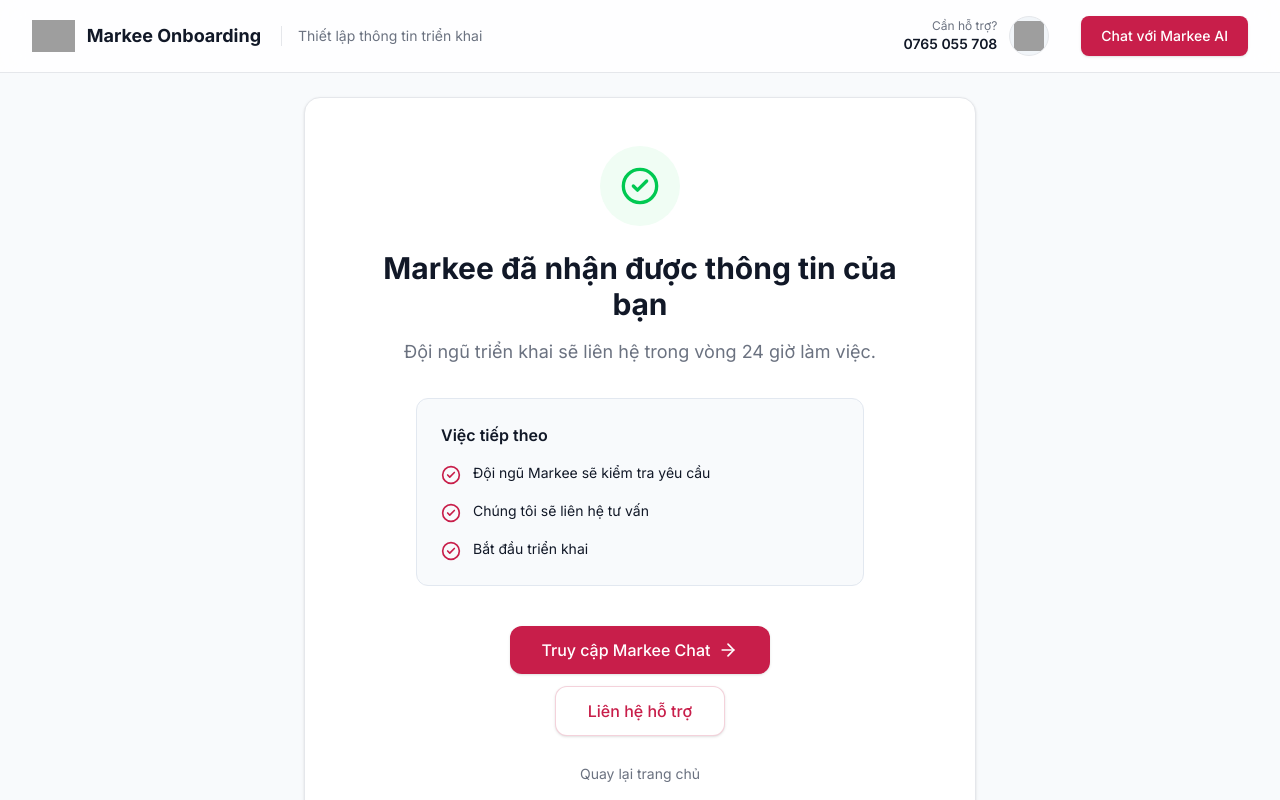
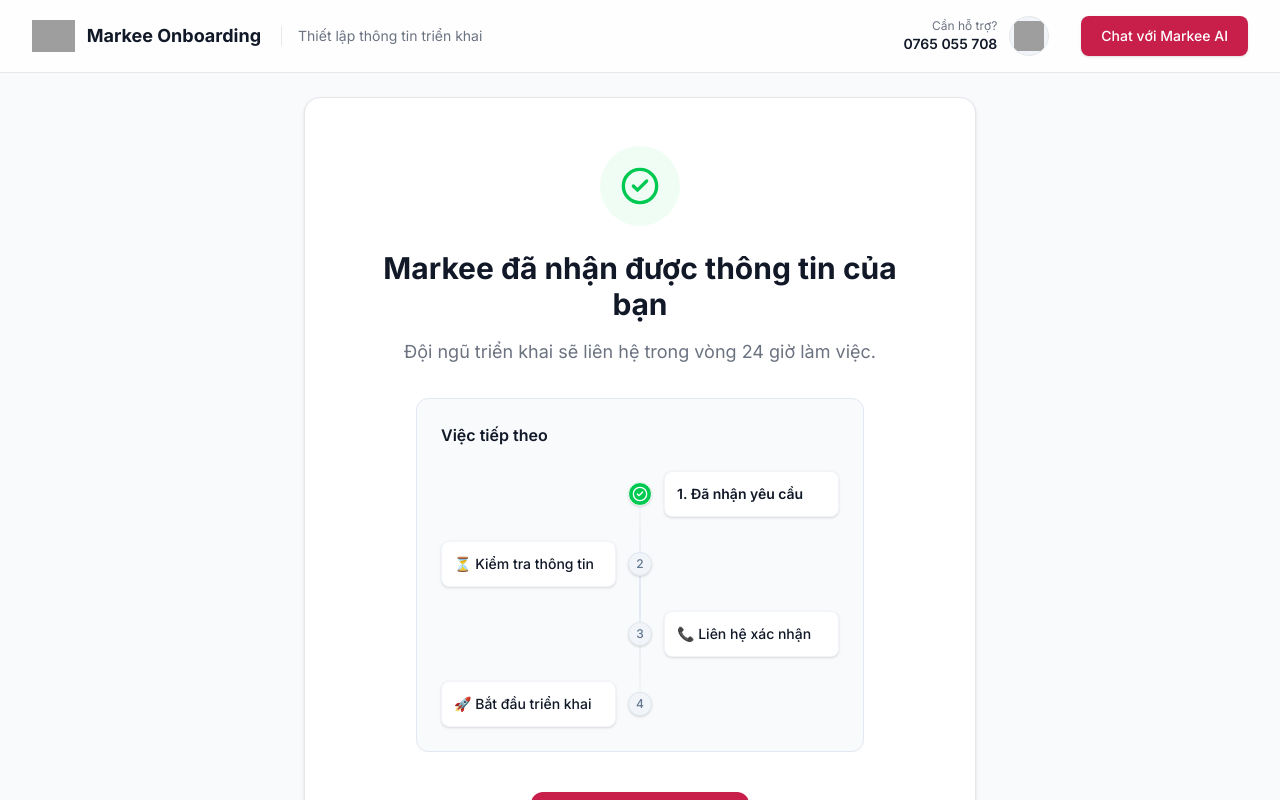
Before and after one commit to pinkyni-boo/markeeonboarding, a Next.js app: page /onboarding/success in a window 1280 px wide. Shown: the top 800 px of the page. Built offline with nearby package versions, Linux system fonts and the light colour scheme; grey boxes are pictures that could not be loaded.

Commit message:
UI Polish: Success page timeline, max-width adjustment for form layout

```diff
--- a/app/onboarding/success/page.tsx
+++ b/app/onboarding/success/page.tsx
@@ -35,31 +35,51 @@
       )}
 
       <div className="text-left bg-slate-50 border border-slate-200 rounded-xl p-6 mb-10 w-full max-w-md mx-auto">
-        <h3 className="font-semibold text-foreground mb-4">Việc tiếp theo</h3>
-        <ul className="space-y-4">
-          <li className="flex items-start gap-3">
-            <CheckCircle2 className="w-5 h-5 text-primary shrink-0 mt-0.5" />
-            <span className="text-sm text-foreground">Đội ngũ Markee sẽ kiểm tra yêu cầu</span>
-          </li>
-          <li className="flex items-start gap-3">
-            <CheckCircle2 className="w-5 h-5 text-primary shrink-0 mt-0.5" />
-            <span className="text-sm text-foreground">Chúng tôi sẽ liên hệ tư vấn</span>
-          </li>
-          <li className="flex items-start gap-3">
-            <CheckCircle2 className="w-5 h-5 text-primary shrink-0 mt-0.5" />
-            <span className="text-sm text-foreground">Bắt đầu triển khai</span>
-          </li>
-        </ul>
+        <h3 className="font-semibold text-foreground mb-6">Việc tiếp theo</h3>
+        <div className="space-y-6 relative before:absolute before:inset-0 before:ml-2.5 before:-translate-x-px md:before:mx-auto md:before:translate-x-0 before:h-full before:w-0.5 before:bg-gradient-to-b before:from-transparent before:via-slate-200 before:to-transparent">
+          <div className="relative flex items-center justify-between md:justify-normal md:odd:flex-row-reverse group is-active">
+            <div className="flex items-center justify-center w-6 h-6 rounded-full border border-white bg-green-500 text-slate-50 shadow shrink-0 md:order-1 md:group-odd:-translate-x-1/2 md:group-even:translate-x-1/2 z-10">
+              <CheckCircle2 className="w-4 h-4 text-white" />
+            </div>
+            <div className="w-[calc(100%-2.5rem)] md:w-[calc(50%-1.5rem)] ml-3 md:ml-0 p-3 rounded-lg bg-white shadow-sm border border-slate-100 flex items-center gap-2">
+              <span className="text-sm font-semibold text-foreground">1. Đã nhận yêu cầu</span>
+            </div>
+          </div>
+          <div className="relative flex items-center justify-between md:justify-normal md:odd:flex-row-reverse group is-active">
+            <div className="flex items-center justify-center w-6 h-6 rounded-full border border-slate-200 bg-slate-100 text-slate-500 shadow-sm shrink-0 md:order-1 md:group-odd:-translate-x-1/2 md:group-even:translate-x-1/2 z-10">
+              <span className="text-xs font-medium">2</span>
+            </div>
+            <div className="w-[calc(100%-2.5rem)] md:w-[calc(50%-1.5rem)] ml-3 md:ml-0 p-3 rounded-lg bg-white shadow-sm border border-slate-100 flex items-center gap-2">
+              <span className="text-sm font-medium text-foreground">⏳ Kiểm tra thông tin</span>
+            </div>
+          </div>
+          <div className="relative flex items-center justify-between md:justify-normal md:odd:flex-row-reverse group is-active">
+            <div className="flex items-center justify-center w-6 h-6 rounded-full border border-slate-200 bg-slate-100 text-slate-500 shadow-sm shrink-0 md:order-1 md:group-odd:-translate-x-1/2 md:group-even:translate-x-1/2 z-10">
+              <span className="text-xs font-medium">3</span>
+            </div>
+            <div className="w-[calc(100%-2.5rem)] md:w-[calc(50%-1.5rem)] ml-3 md:ml-0 p-3 rounded-lg bg-white shadow-sm border border-slate-100 flex items-center gap-2">
+              <span className="text-sm font-medium text-foreground">📞 Liên hệ xác nhận</span>
+            </div>
+          </div>
+          <div className="relative flex items-center justify-between md:justify-normal md:odd:flex-row-reverse group is-active">
+            <div className="flex items-center justify-center w-6 h-6 rounded-full border border-slate-200 bg-slate-100 text-slate-500 shadow-sm shrink-0 md:order-1 md:group-odd:-translate-x-1/2 md:group-even:translate-x-1/2 z-10">
+              <span className="text-xs font-medium">4</span>
+            </div>
+            <div className="w-[calc(100%-2.5rem)] md:w-[calc(50%-1.5rem)] ml-3 md:ml-0 p-3 rounded-lg bg-white shadow-sm border border-slate-100 flex items-center gap-2">
+              <span className="text-sm font-medium text-foreground">🚀 Bắt đầu triển khai</span>
+            </div>
+          </div>
+        </div>
       </div>
 
-      <div className="flex flex-col items-center gap-3">
+      <div className="flex flex-col items-center gap-3 mb-8">
         <a
           href="https://chat.markeeai.com/app/login"
           target="_blank"
           rel="noreferrer"
           className="w-full sm:w-auto inline-flex justify-center items-center space-x-2 bg-primary text-white px-8 py-3 rounded-xl font-medium hover:bg-primary-dark transition-colors shadow-sm"
         >
-          <span>Truy cập Markee Chat</span>
+          <span>Mở Markee Chat</span>
           <ArrowRight className="w-5 h-5" />
         </a>
 
@@ -84,6 +104,10 @@
           Quay lại trang chủ
         </a>
       </div>
+
+      <p className="mt-8 text-sm text-text-muted">
+        Nếu cần hỗ trợ gấp, vui lòng liên hệ hotline <span className="font-semibold text-foreground">0765 055 708</span> hoặc mở <span className="font-semibold text-foreground">Markee AI</span>.
+      </p>
     </div>
   );
 }
--- a/components/onboarding/OnboardingLayout.tsx
+++ b/components/onboarding/OnboardingLayout.tsx
@@ -47,14 +47,14 @@
               }}
               className="text-xs md:text-sm font-medium text-white bg-primary hover:bg-primary-dark transition-colors px-3 py-1.5 md:px-5 md:py-2.5 rounded-lg shadow-sm flex items-center gap-2"
             >
-              Chat với bot
+              Chat với Markee AI
             </button>
           </div>
         </div>
       </header>
 
       {/* Main Content */}
-      <main className="relative flex-1 z-10 mx-auto w-full max-w-[1560px] px-5 lg:px-8 2xl:px-10 py-8 lg:py-12">
+      <main className="relative flex-1 z-10 mx-auto w-full max-w-[1280px] px-5 lg:px-8 2xl:px-10 py-8 lg:py-12">
         <div className="grid items-start gap-6 lg:grid-cols-[280px_minmax(0,1fr)] lg:gap-8 xl:gap-10">
           {/* Sidebar for Desktop */}
           <aside className="hidden lg:block relative z-20">
@@ -67,7 +67,7 @@
           </div>
 
           {/* Form Content */}
-          <div id="form-content-top" className="min-w-0 relative z-20 w-full">
+          <div id="form-content-top" className="min-w-0 relative z-20 w-full max-w-[880px]">
             <div className="w-full rounded-[24px] border border-border-color bg-white p-6 md:p-10 lg:p-12 shadow-sm min-h-[480px] flex flex-col relative overflow-hidden">
               {children}
             </div>
--- a/data/submissions.json
+++ b/data/submissions.json
@@ -350,5 +350,55 @@
     "status": "new",
     "createdAt": "2026-07-30T09:52:13.744Z",
     "updatedAt": "2026-07-30T09:52:13.745Z"
+  },
+  {
+    "id": "sub_ms7cpf7l_c5tw8o5",
+    "data": {
+      "company": {
+        "name": "d",
+        "brand": "",
+        "contactName": "d",
+        "email": "niorravucontact@gmail.com",
+        "phone": "d",
+        "website": ""
+      },
+      "selectedProducts": [
+        "markeeChat"
+      ],
+      "productData": {
+        "markeeChat": {
+          "channels": {
+            "ads": [
+              "metaAds"
+            ]
+          },
+          "channelDetails": {
+            "ads": {
+              "metaAds": {
+                "bmName": "d",
+                "bmId": "",
+                "adAccountName": "",
+                "adAccountId": "",
+                "managerName": ""
+              }
+            }
+          }
+        }
+      },
+      "staff": [],
+      "deploymentSchedule": {
+        "preferredDate": "",
+        "preferredTimeSlot": "",
+        "participants": "",
+        "note": ""
+      },
+      "additionalNotes": "",
+      "review": {
+        "confirmed": true
+      }
+    },
+    "status": "new",
+    "createdAt": "2026-07-30T10:08:40.257Z",
+    "updatedAt": "2026-07-30T10:08:40.257Z"
   }
 ]
```
